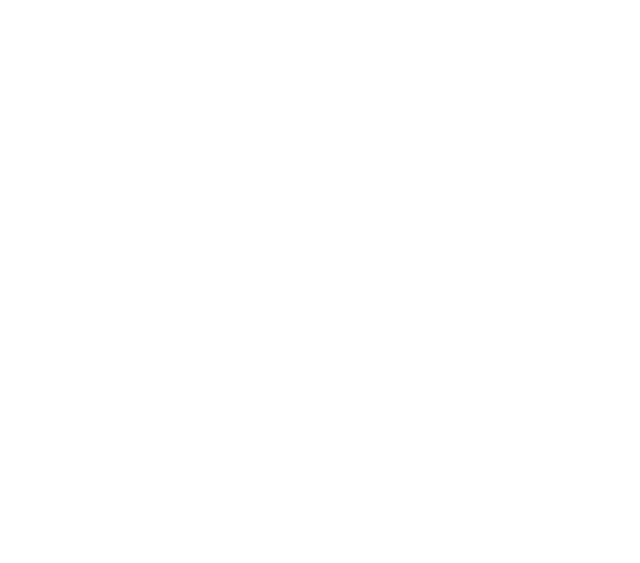
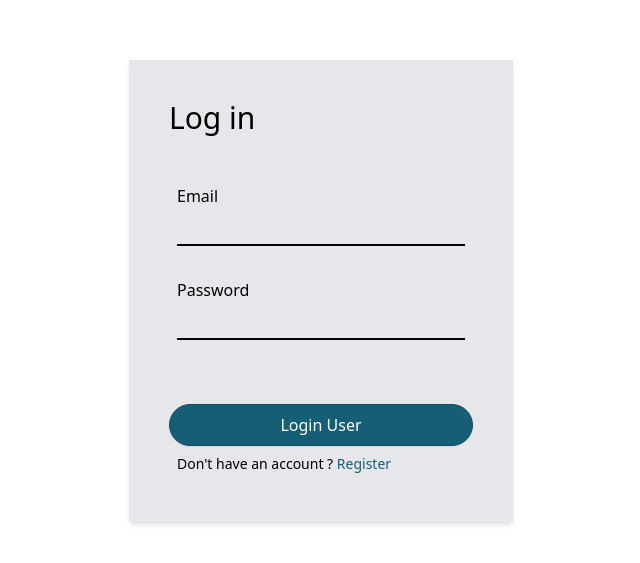
Before and after one commit to Rujaan/nuxtauth-bankApp, a Nuxt app: page /login in a window 1280 px wide. Before the commit this address had no page. Shown: the part 109-672 px from the top of the page, without its empty margins (319-959 px from the left). Built offline with nearby package versions, Linux system fonts and the light colour scheme.

Commit message:
Added login page

```diff
--- /dev/null
+++ b/components/AuthForm.vue
@@ -0,0 +1,51 @@
+<template>
+  <form class="flex flex-col mt-10 gap-y-4">
+    <span class="flex flex-col gap-y-1 p-2 group">
+      <label for="Email" class="group-focus-within:text-cyan-800">Email</label>
+      <input
+        type="email"
+        v-model="userInfo.email"
+        class="bg-transparent border-b-2 border-black focus:outline-none p-1 focus:border-cyan-800"
+      />
+    </span>
+
+    <span class="flex flex-col gap-y-1 p-2 group">
+      <label for="Password" class="group-focus-within:text-cyan-800"
+        >Password</label
+      >
+      <input
+        type="password"
+        v-model="userInfo.password"
+        class="bg-transparent border-b-2 border-black focus:outline-none p-1 focus:border-cyan-800"
+      />
+    </span>
+
+    <button
+      @click.prevent="submitForm(userInfo)"
+      class="inline-flex items-center justify-center px-4 py-2 text-base font-medium leading-6 text-white whitespace-no-wrap bg-cyan-800 border border-cyan-900 rounded-full shadow-sm hover:bg-cyan-900 focus:outline-none focus:shadow-lg mt-10"
+    >
+      {{ buttonText }}
+    </button>
+  </form>
+</template>
+
+<script>
+export default {
+  data() {
+    return {
+      userInfo: {
+        email: "",
+        password: "",
+      },
+    };
+  },
+  methods: {
+    handleFormSubmit() {
+      this.$emit("submitted");
+    },
+  },
+  props: ["submitForm", "buttonText", "hasName"],
+};
+</script>
+
+<style></style>
--- /dev/null
+++ b/pages/login.vue
@@ -0,0 +1,28 @@
+<template>
+  <div class="h-screen w-screen flex flex-col justify-center items-center">
+    <div class="bg-gray-200 shadow-md w-96 p-10">
+      <div class="text-3xl">Log in</div>
+
+      <AuthForm buttonText="Login User" :submitForm="handleSubmit" />
+      <p class="p-2 text-sm">
+        Don't have an account ?
+        <NuxtLink to="/register">
+          <span class="text-cyan-800 cursor-pointer">Register</span>
+        </NuxtLink>
+      </p>
+    </div>
+  </div>
+</template>
+
+<script>
+import AuthForm from "~/components/AuthForm.vue";
+export default {
+  components: { AuthForm },
+  data() {
+    return {};
+  },
+  methods: {},
+};
+</script>
+
+<style></style>
```
